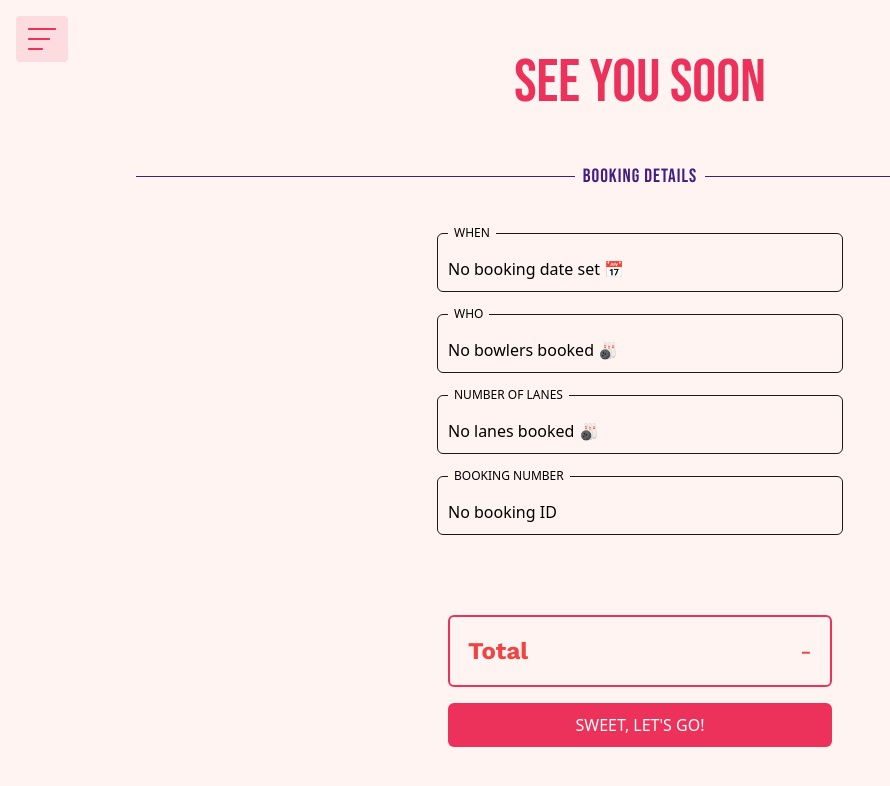
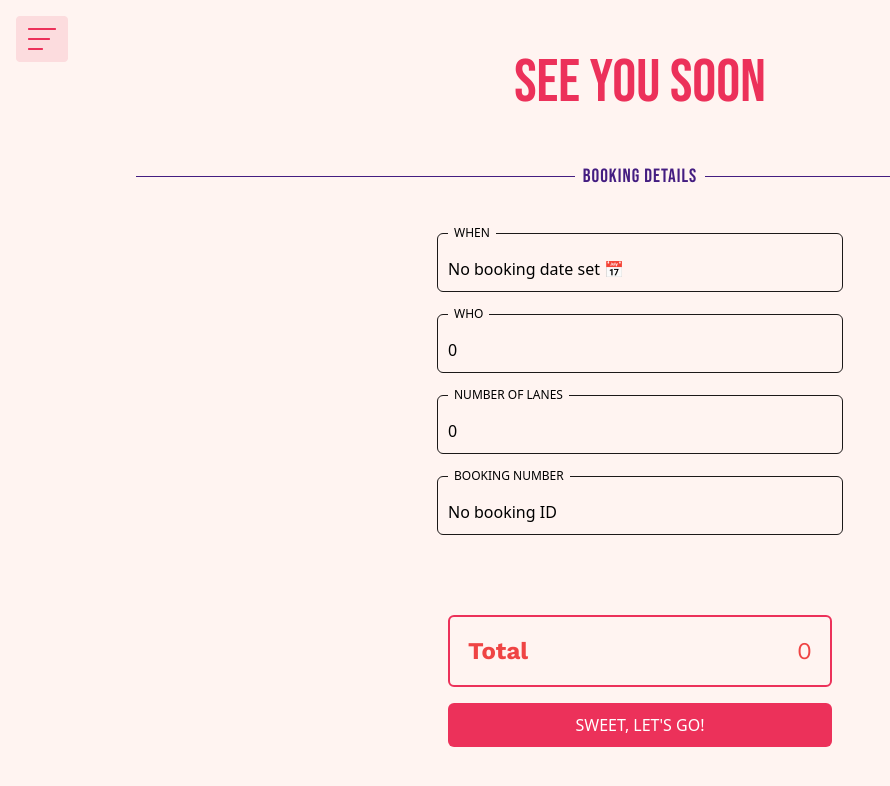
Before and after one commit to Gaspardious/Strajk-bowling, a React (Vite) app in the folder Strajk-bowling/: page /confirmation in a window 1280 px wide. Shown: the top 786 px of the page, without its empty margins (0-890 px from the left). Built offline with nearby package versions, Linux system fonts and the light colour scheme.

Commit message:
small changes

```diff
--- a/Strajk-bowling/src/Pages/Booking/Booking.tsx
+++ b/Strajk-bowling/src/Pages/Booking/Booking.tsx
@@ -53,7 +53,7 @@ const Booking = () => {
     setLanesError(null);
     setShoeError(null);
 
-    let hasError: any = false;
+    let hasError: boolean = false;
 
     if (!date) {
       setDateError("Please select a DATE.");
--- a/Strajk-bowling/src/Pages/Confirmation/Confirmation.tsx
+++ b/Strajk-bowling/src/Pages/Confirmation/Confirmation.tsx
@@ -5,11 +5,23 @@ const Confirmation = () => {
   const location = useLocation();
   const bookingData = location.state as BookingResponse;
 
-  const when: string = bookingData?.when ?? "No booking date set 📅";
-  const lanes: string = bookingData?.lanes ? `${bookingData.lanes} lane(s)` : "No lanes booked 🎳";
-  const people: string = bookingData?.people ? `${bookingData.people} person(s)` : "No bowlers booked 🎳";
-  const price: string = bookingData?.price ? `${bookingData.price} sek` : "-";
-  const id: string = bookingData?.id ?? "No booking ID";
+  const defaultBooking: BookingResponse = {
+    when: "No booking date set 📅",
+    lanes: 0,
+    people: 0,
+    price: 0,
+    id: "No booking ID",
+    shoes: [],
+    active: false,
+  };
+
+  const {
+    when = defaultBooking.when,
+    lanes = bookingData?.lanes ? `${bookingData.lanes} lane(s)` : "No lanes booked 🎳",
+    people = bookingData?.people ? `${bookingData.people} person(s)` : "No bowlers booked 🎳",
+    price = bookingData?.price ? `${bookingData.price} sek` : "-",
+    id = bookingData?.id || defaultBooking.id,
+  } = bookingData || defaultBooking;
 
   return (
     <div className="flex flex-col justify-center items-center h-screen bg-pink">
```
Also changed, not shown: Strajk-bowling/src/API/api.tsx (renamed from Strajk-bowling/src/API/api.ts), Strajk-bowling/src/Interfaces/interface.tsx (renamed from Strajk-bowling/src/Interfaces/interface.ts).
